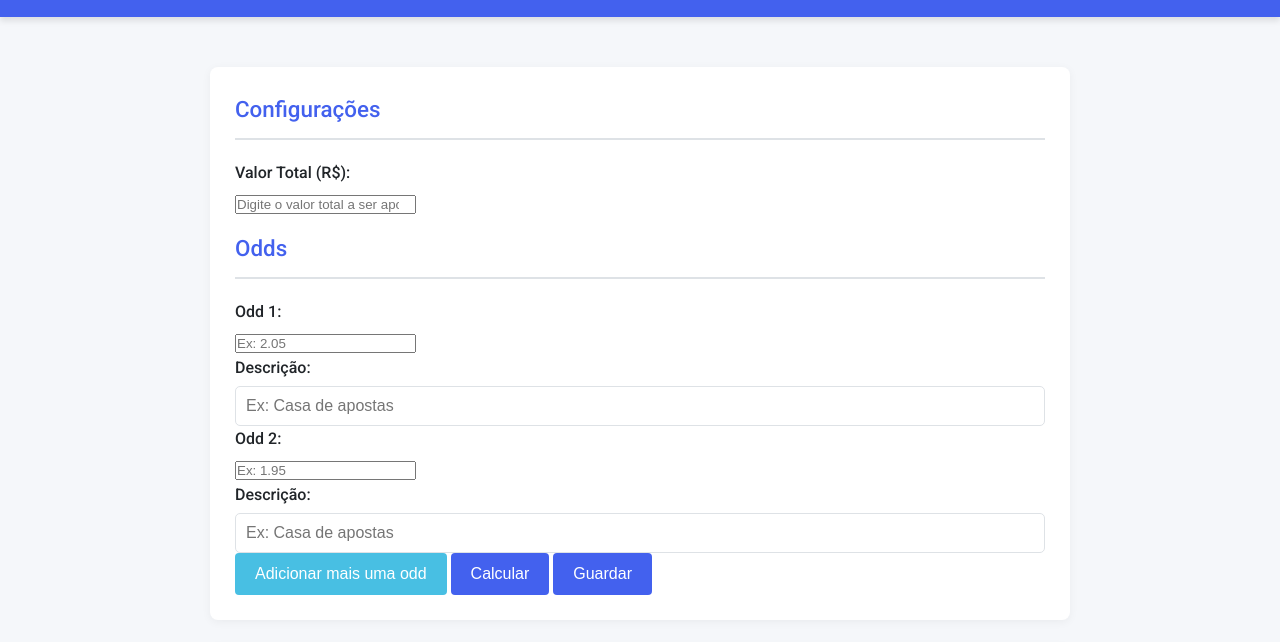
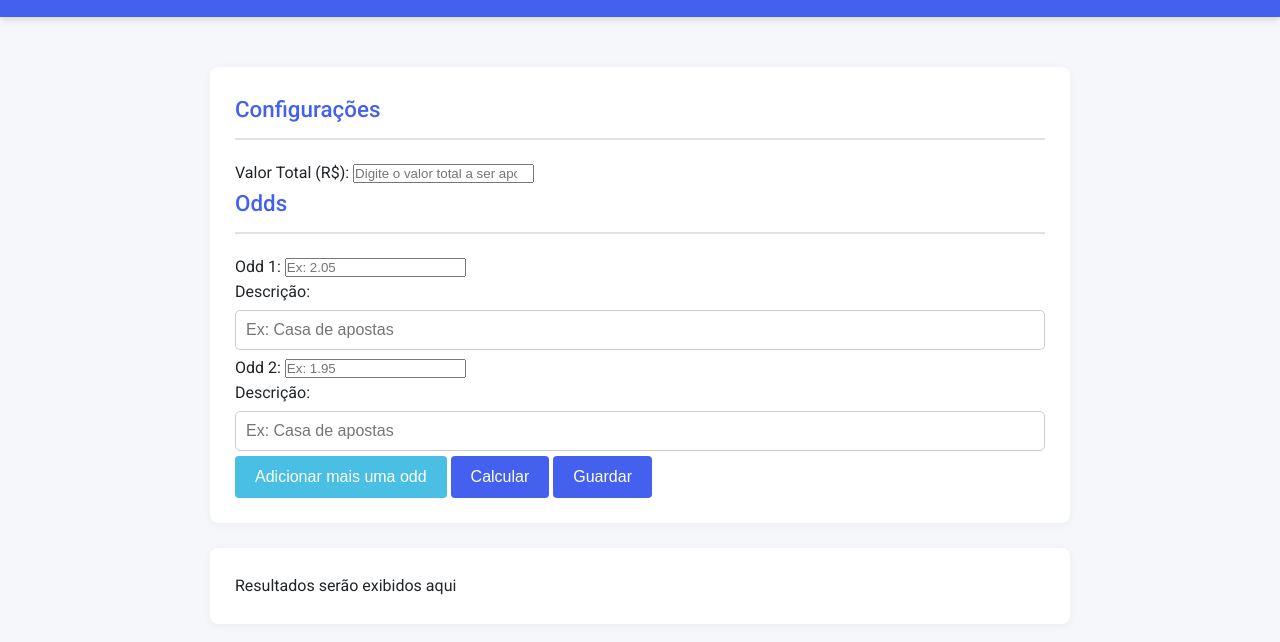
Before and after one commit to alexandretimachado/calculadora-arbitragem-online, a plain HTML site: page index.html in a window 1280 px wide. Shown: the part 119-761 px from the top of the page. Drawn offline with Linux system fonts and the light colour scheme.

Commit message:
Update styles.css

```diff
--- a/styles.css
+++ b/styles.css
@@ -24,6 +24,16 @@ body {
     background-color: #f5f7fa;
     padding: 0;
     margin: 0;
+}
+
+/* Estilos dos inputs */
+input[type="text"], input[type="password"], input[type="email"] {
+    width: 100%;
+    padding: 10px;
+    margin: 5px 0;
+    border: 1px solid #ccc;
+    border-radius: 5px;
+    font-size: 16px;
 }
 
 .container {
@@ -91,44 +101,6 @@ header h1 {
     background-color: #3da8cc;
 }
 
-/* Estilos para os inputs */
-input[type="text"],
-input[type="email"],
-input[type="password"],
-textarea,
-select {
-    width: 100%;
-    padding: 10px;
-    border: 1px solid var(--border);
-    border-radius: 5px;
-    font-size: 16px;
-    outline: none;
-    transition: border-color 0.2s ease-in-out;
-}
-
-input:focus,
-textarea:focus,
-select:focus {
-    border-color: var(--primary);
-    box-shadow: 0 0 5px rgba(67, 97, 238, 0.5);
-}
-
-textarea {
-    resize: vertical;
-    min-height: 100px;
-}
-
-label {
-    font-weight: 500;
-    color: var(--dark);
-    display: block;
-    margin-bottom: 5px;
-}
-
-.form-group {
-    margin-bottom: 15px;
-}
-
 @media (max-width: 768px) {
     .odd-input {
         flex-direction: column;
```
